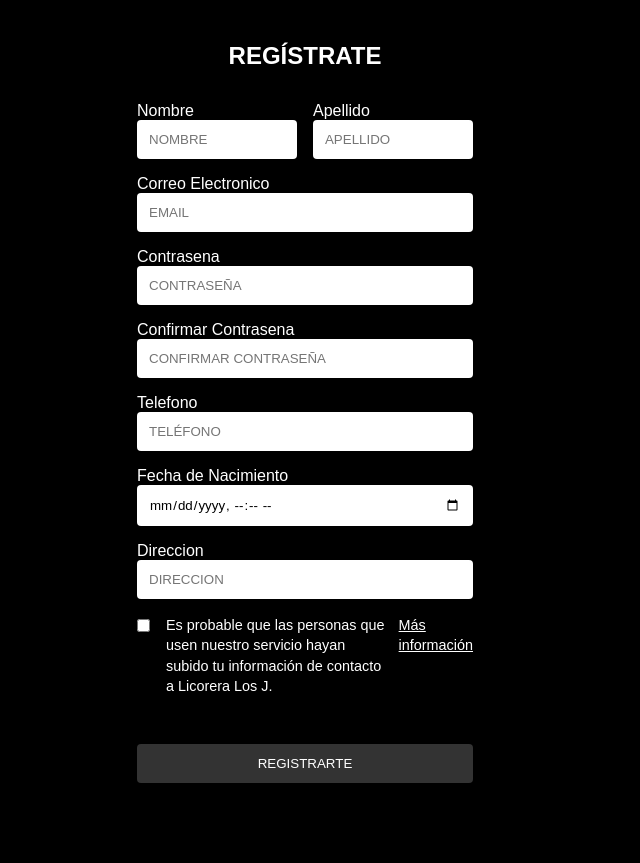
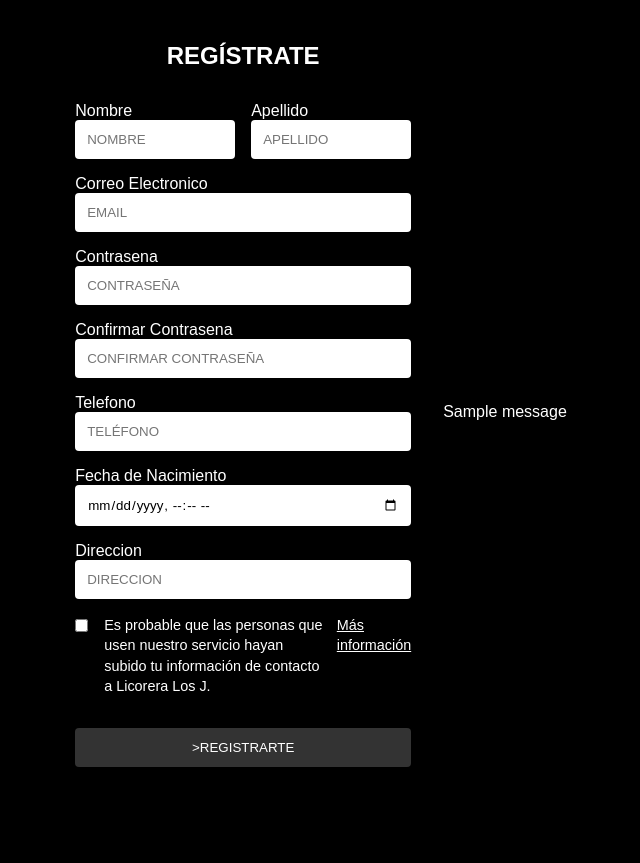
Before and after one commit to Ghosrider227/Licorera-los-J, a Django app: page /register/ in a window 1280 px wide. Shown: the part 82-945 px from the top of the page, without its empty margins (335-975 px from the left). After the commit the page ends 849 px from the top, so only its background shows below. Run offline with Django 4.2, Linux system fonts and the light colour scheme; tables that the repository leaves empty hold one stand-in row (values such as "Sample post"); one stand-in notice (Sample message) is shown; some libraries are stand-ins or nearby versions.

Commit message:
modificacion del js, register, views

```diff
--- a/licorera_los_J/admin.py
+++ b/licorera_los_J/admin.py
@@ -4,7 +4,7 @@ from .models import *
 
 @admin.register(Usuarios)
 class Usuario(admin.ModelAdmin):
-    list_display = ['id', 'nombre', 'apellido', 'cuenta', 'telefono', 'email']
+    list_display = ['id', 'nombre', 'apellido', 'cuenta', 'telefono', 'email', 'fecha_nacimiento', 'direccion']
     search_list = []
 
 @admin.register(Proveedores)
--- a/licorera_los_J/templates/layouts/base.html
+++ b/licorera_los_J/templates/layouts/base.html
@@ -29,7 +29,7 @@
 
             {% endblock %}
         </div>
-        <script src="script.js"></script>
+        <!-- <script src="script.js"></script> -->
     </body>
     <footer>
         <div class="footer-content">
--- a/licorera_los_J/templates/register.html
+++ b/licorera_los_J/templates/register.html
@@ -74,11 +74,18 @@
                     <a href="#">Más información</a>
                 </label>
             </div>
-            <div class="form-group captcha">
+            <!-- <div class="form-group captcha">
                 <div class="g-recaptcha" data-sitekey="your-site-key"></div>
-            </div>
-            <button type="submit" class="auth-button" id="registrar">REGISTRARTE</button>
+            </div> -->
+            <button type="submit" class="auth-button"</button>>REGISTRARTE</button> <!--id="registrar"-->
         </form>
+        {% if messages %}
+            {% for message in messages %}
+                <div class="alert alert-{{ message.tags }}">
+                    {{ message }}
+                </div>
+            {% endfor %}
+        {% endif %}
     </div>
-    <script src="https://www.google.com/recaptcha/api.js" async defer></script>
+    <!-- <script src="https://www.google.com/recaptcha/api.js" async defer></script> -->
 {% endblock  %}
--- a/licorera_los_J/views.py
+++ b/licorera_los_J/views.py
@@ -38,11 +38,13 @@ def register(request):
                     direccion = direccion
                 )
                 u.save()
+                return redirect('login')
             except Exception as e:
                 messages.error(request, f'Error: {e}')
                 return redirect('register')
         else:
             messages.warning(request, 'La contraseña no coincide')
+            return redirect('register')
     else:
         return render(request, 'register.html')
 
--- a/proyecto_final/settings.py
+++ b/proyecto_final/settings.py
@@ -124,4 +124,4 @@ STATIC_URL = 'static/'
 DEFAULT_AUTO_FIELD = 'django.db.models.BigAutoField'
 
 # se agrega para que los numero traidos de la BD tengan formato de miles
-USE_THOUSAND_SEPARATOR = True
+# USE_THOUSAND_SEPARATOR = True
```
Also changed, not shown: db.sqlite3.
